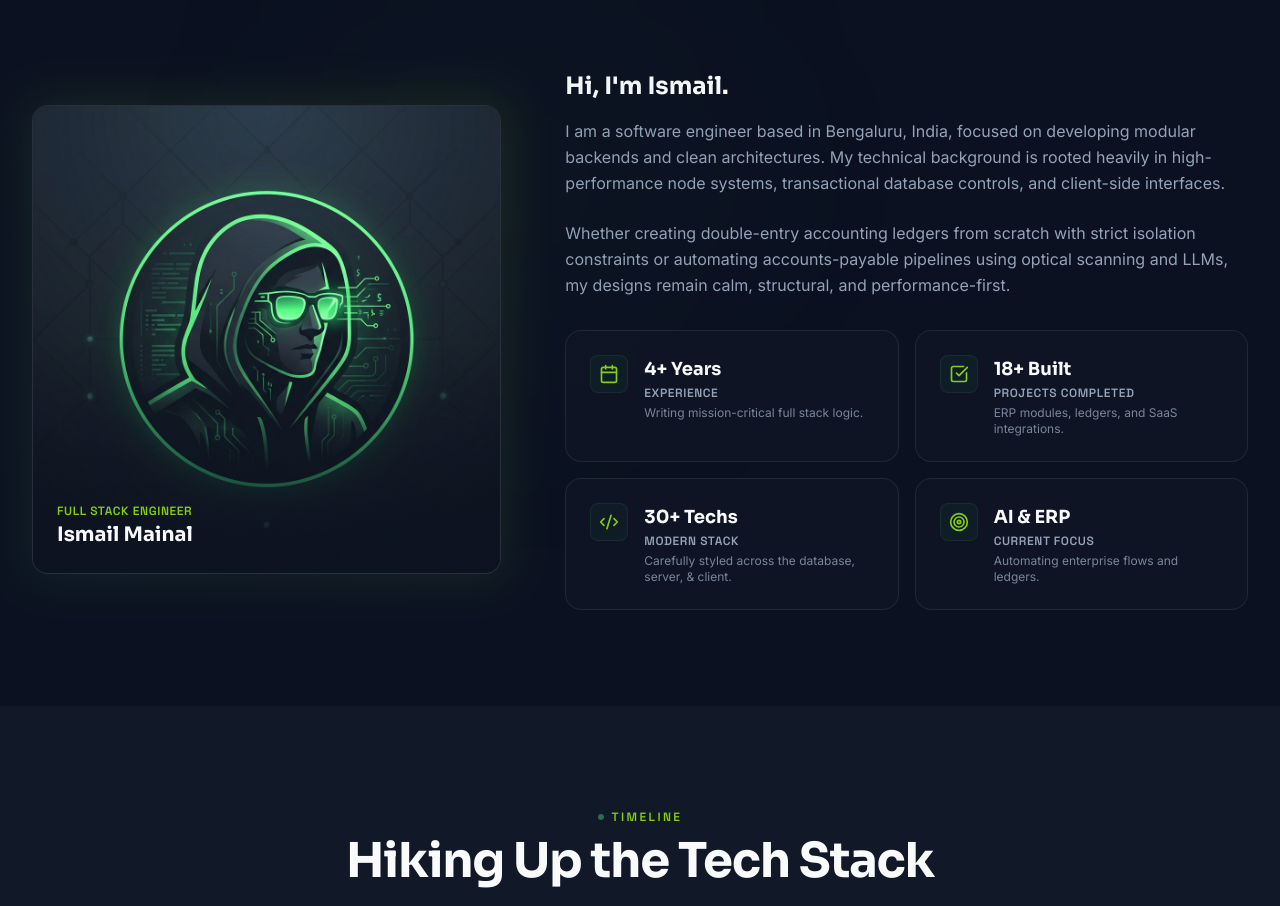
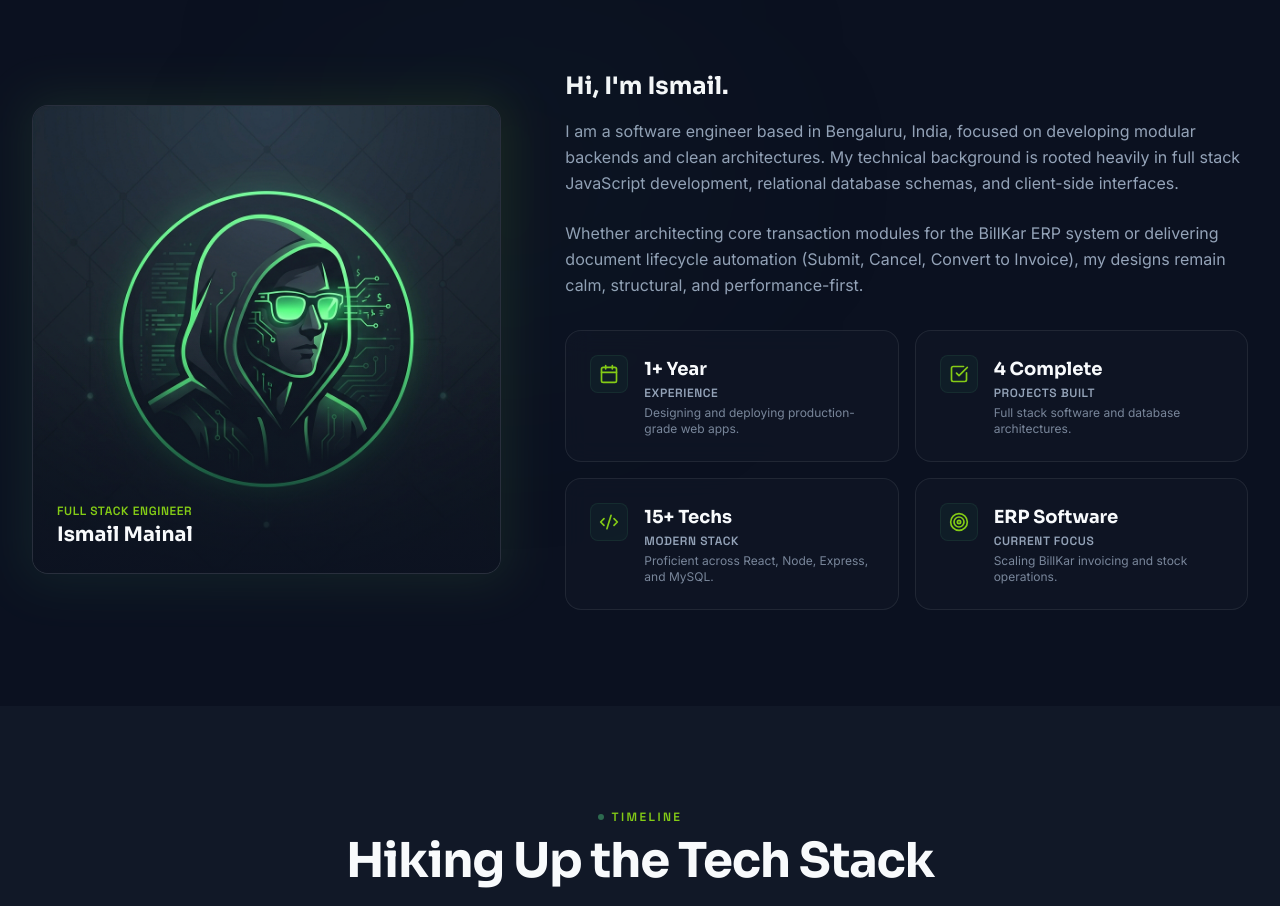
Before and after one commit to IsmailMainal/Portfolio, a React (Vite) app: page / in a window 1280 px wide. Shown: the part 1048-1954 px from the top of the page. Built offline with nearby package versions, Linux system fonts and the light colour scheme.

Commit message:
Update About section biography and metrics to match real CV details

```diff
--- a/src/components/About/About.jsx
+++ b/src/components/About/About.jsx
@@ -13,33 +13,33 @@ export default function About() {
     {
       id: 'metric-experience',
       icon: Calendar,
-      title: '4+ Years',
+      title: '1+ Year',
       subtitle: 'Experience',
-      description: 'Writing mission-critical full stack logic.',
+      description: 'Designing and deploying production-grade web apps.',
       glowColor: 'card-glow-green',
     },
     {
       id: 'metric-projects',
       icon: CheckSquare,
-      title: '18+ Built',
-      subtitle: 'Projects Completed',
-      description: 'ERP modules, ledgers, and SaaS integrations.',
+      title: '4 Complete',
+      subtitle: 'Projects Built',
+      description: 'Full stack software and database architectures.',
       glowColor: 'card-glow-lime',
     },
     {
       id: 'metric-skills',
       icon: Code2,
-      title: '30+ Techs',
+      title: '15+ Techs',
       subtitle: 'Modern Stack',
-      description: 'Carefully styled across the database, server, & client.',
+      description: 'Proficient across React, Node, Express, and MySQL.',
       glowColor: 'card-glow-green',
     },
     {
       id: 'metric-focus',
       icon: Target,
-      title: 'AI & ERP',
+      title: 'ERP Software',
       subtitle: 'Current Focus',
-      description: 'Automating enterprise flows and ledgers.',
+      description: 'Scaling BillKar invoicing and stock operations.',
       glowColor: 'card-glow-lime',
     },
   ];
@@ -103,10 +103,10 @@ export default function About() {
                 Hi, I&apos;m Ismail.
               </h3>
               <p className="font-body text-base text-[#94A3B8] leading-relaxed mb-6">
-                I am a software engineer based in Bengaluru, India, focused on developing modular backends and clean architectures. My technical background is rooted heavily in high-performance node systems, transactional database controls, and client-side interfaces.
+                I am a software engineer based in Bengaluru, India, focused on developing modular backends and clean architectures. My technical background is rooted heavily in full stack JavaScript development, relational database schemas, and client-side interfaces.
               </p>
               <p className="font-body text-base text-[#94A3B8] leading-relaxed">
-                Whether creating double-entry accounting ledgers from scratch with strict isolation constraints or automating accounts-payable pipelines using optical scanning and LLMs, my designs remain calm, structural, and performance-first.
+                Whether architecting core transaction modules for the BillKar ERP system or delivering document lifecycle automation (Submit, Cancel, Convert to Invoice), my designs remain calm, structural, and performance-first.
               </p>
             </div>
 
```
